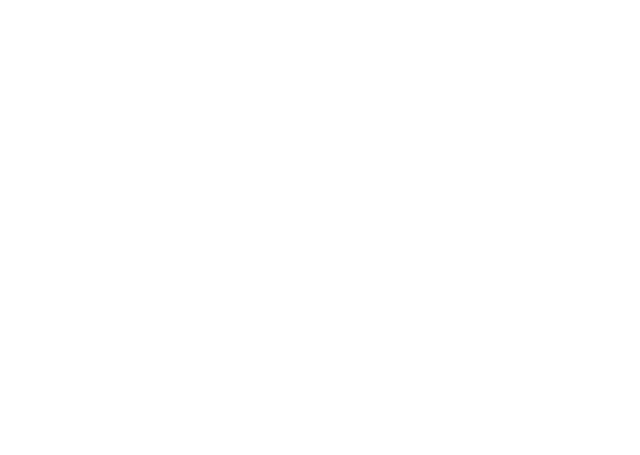
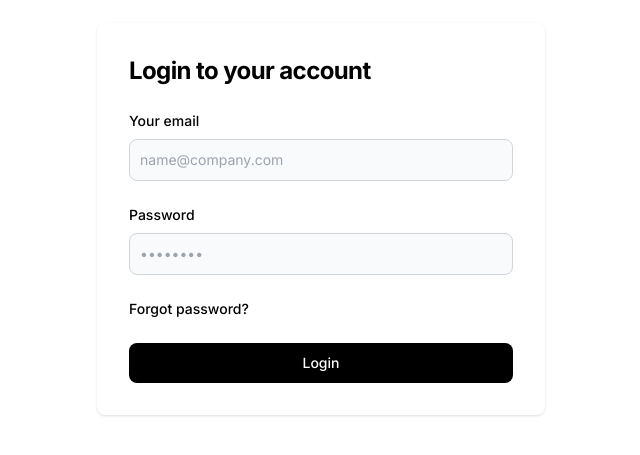
Before and after one commit to Manideep317/Eduhub-frontend, a Next.js app: page /login in a window 1280 px wide. Shown: the part 181-636 px from the top of the page, without its empty margins (319-959 px from the left). Built offline with nearby package versions, Linux system fonts and the light colour scheme.

Commit message:
add login

```diff
--- a/src/app/login/page.js
+++ b/src/app/login/page.js
@@ -1,13 +1,66 @@
-import React from 'react'
+"use client"
+import { useRouter } from 'next/navigation';
+import React, { useState } from 'react';
 
-export default function page() {
+export default function Page() {
+  const [email, setEmail] = useState("");
+  const [password, setPassword] = useState("");
+  const router = useRouter();
+
+  const handleSubmit = (e) => {
+    e.preventDefault();
+    if (email === 'admin@gmail.com') {
+      router.push('/admin/Companies');
+    } else {
+      alert('Invalid email');
+    }
+  };
+
   return (
-    <main className='w-full bg-white h-screen'>
-      <div className="">
-        <form action="">
-
-        </form>
+    <section className="bg-white">
+      <div className="flex flex-col items-center justify-center px-6 py-8 mx-auto md:h-screen lg:py-0">
+        <div className="w-full bg-white rounded-lg shadow dark:border md:mt-0 sm:max-w-md xl:p-0">
+          <div className="p-6 space-y-4 md:space-y-6 sm:p-8">
+            <h1 className="text-xl font-bold leading-tight tracking-tight text-black md:text-2xl">
+              Login to your account
+            </h1>
+            <form className="space-y-4 md:space-y-6" onSubmit={handleSubmit}>
+              <div>
+                <label htmlFor="email" className="block mb-2 text-sm font-medium text-black">Your email</label>
+                <input
+                  type="email"
+                  name="email"
+                  id="email"
+                  value={email}
+                  onChange={(e) => setEmail(e.target.value)}
+                  className="bg-gray-50 border border-gray-300 text-black sm:text-sm rounded-lg focus:ring-primary-600 focus:border-primary-600 block w-full p-2.5 dark:placeholder-gray-400 text-black dark:focus:ring-blue-500 dark:focus:border-blue-500"
+                  placeholder="name@company.com"
+                  required
+                />
+              </div>
+              <div>
+                <label htmlFor="password" className="block mb-2 text-sm font-medium">Password</label>
+                <input
+                  type="password"
+                  name="password"
+                  id="password"
+                  value={password}
+                  onChange={(e) => setPassword(e.target.value)}
+                  placeholder="••••••••"
+                  className="bg-gray-50 border border-gray-300 text-black sm:text-sm rounded-lg focus:ring-primary-600 focus:border-primary-600 block w-full p-2.5"
+                  required
+                />
+              </div>
+              <div className="flex items-center justify-between">
+                <a href="#" className="text-sm font-medium text-primary-600 hover:underline dark:text-primary-500">Forgot password?</a>
+              </div>
+              <button type="submit" className="w-full text-white bg-primary-600 bg-black hover:bg-white hover:bg-primary-700 focus:ring-4 focus:outline-none focus:ring-primary-300 font-medium rounded-lg text-sm px-5 py-2.5 text-center dark:bg-primary-600 dark:hover:bg-primary-700 dark:focus:ring-primary-800">
+                Login
+              </button>
+            </form>
+          </div>
+        </div>
       </div>
-    </main>
-  )
+    </section>
+  );
 }
```
